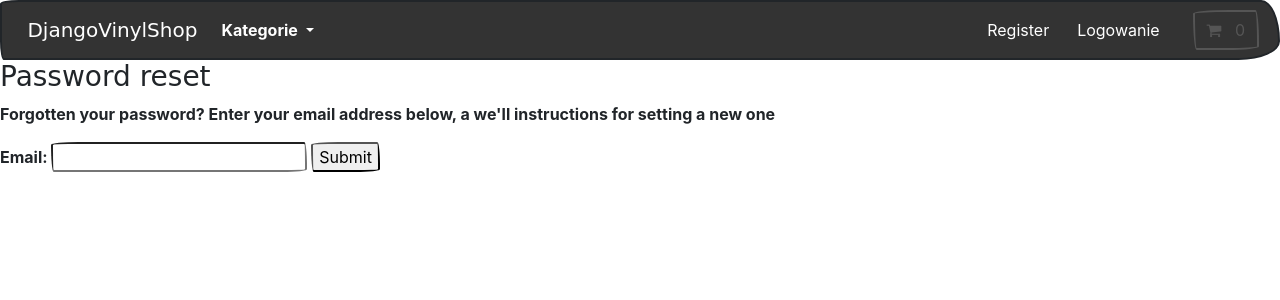
After one commit to VinylSquad/DjangoVinylShop, a Django app: page /account/reset_password in a window 1280 px wide. The commit adds this page. Shown: the top 300 px of the page. Run offline with Django 4.2, Linux system fonts and the light colour scheme; data comes from the database, SQL or seed files in the repository; some libraries are stand-ins or nearby versions; some web fonts are replaced.

Commit message:
Added password reset functionality

```diff
--- a/DjangoVinylShop_project/account/templates/account/my-login.html
+++ b/DjangoVinylShop_project/account/templates/account/my-login.html
@@ -56,12 +56,12 @@
 
             <div class="text-center">
 
-                <a href="{%url 'register' %}"> Don't have an account?</a>
+                <a href="{% url 'register' %}"> Don't have an account?</a>
 
 
                 <br><br>
 
-                <a href="{%url 'my-login' %}"> Forgotten your password?</a>
+                <a href="{% url 'reset_password' %}"> Forgotten your password?</a>
 
 
 
--- /dev/null
+++ b/DjangoVinylShop_project/account/templates/account/password/password-reset.html
@@ -0,0 +1,35 @@
+{% include "store/base.html" %}
+
+{% load static %}
+
+{%load crispy_forms_tags %}
+
+{% block content %}
+
+    <h3>Password reset</h3>
+
+    <p>Forgotten your password? Enter your email address below,
+        a we'll instructions for setting a new one
+
+    </p>
+
+    <form method="post">
+
+        {% csrf_token %}
+
+
+        {{form}}
+
+        <input type="Submit" name="Send email">
+
+
+    </form>
+
+
+
+
+
+
+
+
+{% endblock %}
--- a/DjangoVinylShop_project/account/urls.py
+++ b/DjangoVinylShop_project/account/urls.py
@@ -1,5 +1,9 @@
 from django.urls import path
 from . import views
+from django.contrib.auth import views as auth_views
+
+
+
 
 urlpatterns = [
     path('register', views.register, name='register'),
@@ -36,5 +40,25 @@ urlpatterns = [
 
 
 
+    #Passwor management urls
+    #1. Submit our email form
+
+    path('reset_password', auth_views.PasswordResetView.as_view(template_name="account/password/password-reset.html"), name='reset_password'),
+
+    #2. Password reset mail was sent
+    path('reset_password_sent', auth_views.PasswordResetDoneView.as_view(template_name="account/password/password-reset-sent.html"), name='password_reset_done'),
+
+
+    #3. Password reset  link
+
+    path('reset/<uidb64>/<token>/', auth_views.PasswordResetConfirmView.as_view(template_name="account/password/password-reset-form.html"), name='password_reset_confirm'),
+
+    #4. Success message - our password was reset
+
+    path('reset_password_complete', auth_views.PasswordResetCompleteView.as_view(template_name="account/password/password-reset-complete.html"), name='password_reset_complete'),
+
+
+
+
 
 ]
```
Also changed, not shown: DjangoVinylShop_project/account/templates/account/password/password-reset-complete.html (added, +24 -0 lines), DjangoVinylShop_project/account/templates/account/password/password-reset-form.html (added, +28 -0 lines), DjangoVinylShop_project/account/templates/account/password/password-reset-sent.html (added, +26 -0 lines).
